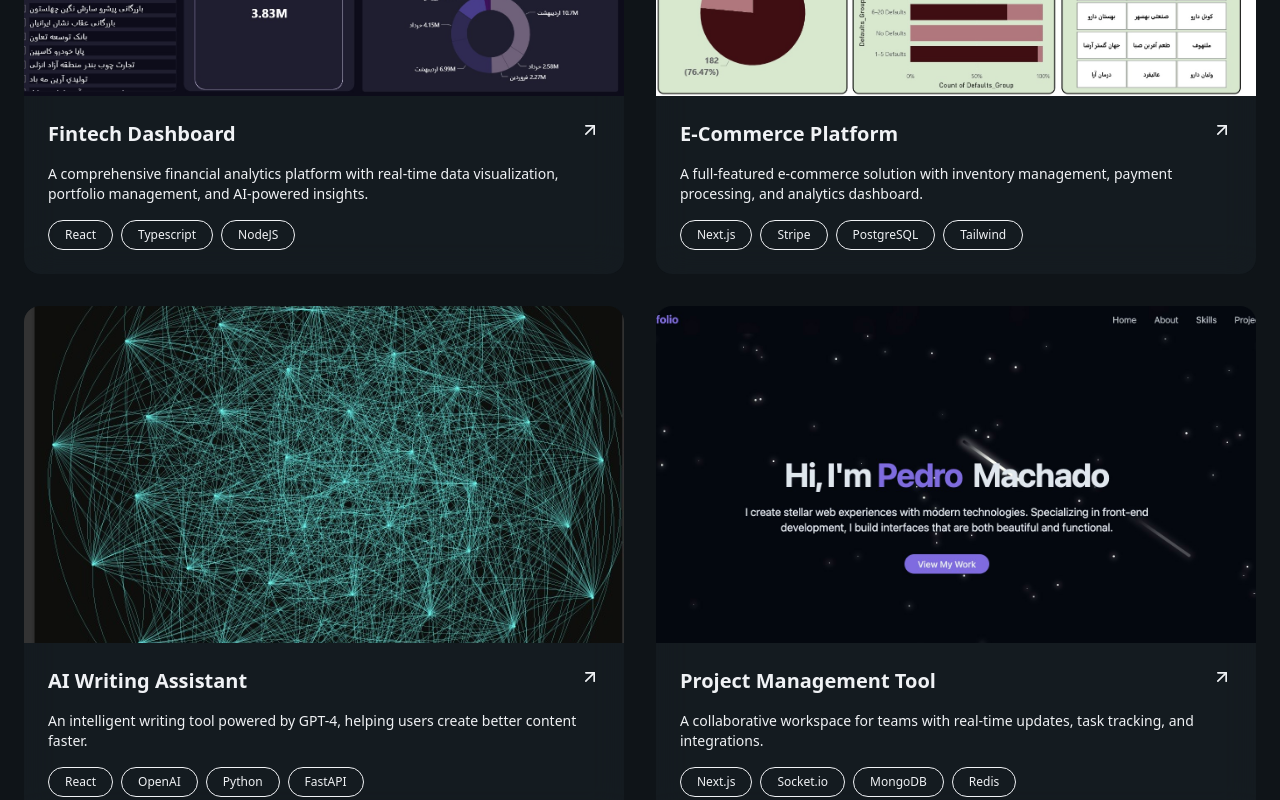
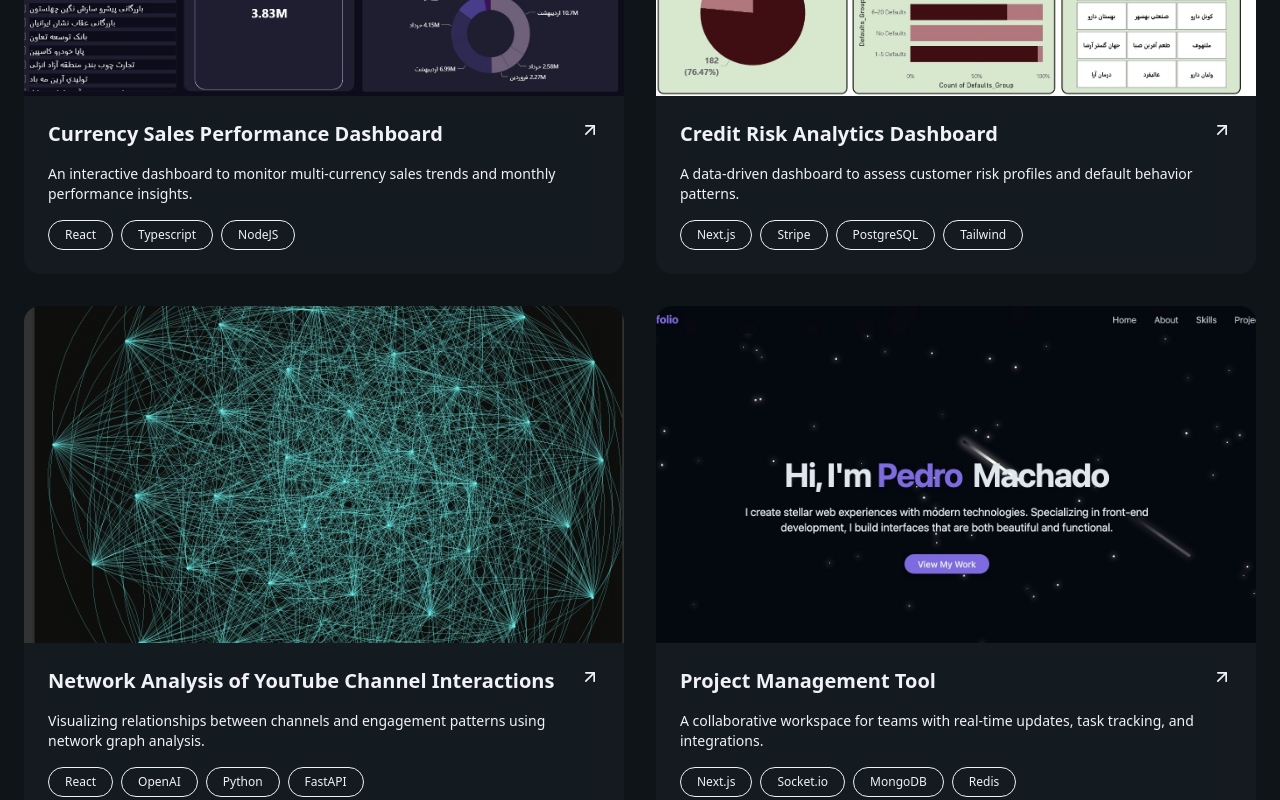
Before and after one commit to esdeki/portfolio, a React (Vite) app: page / in a window 1280 px wide. Shown: the part 2720-3520 px from the top of the page. Built offline with nearby package versions, Linux system fonts and the light colour scheme.

Commit message:
update images

```diff
--- a/src/sections/Projects.jsx
+++ b/src/sections/Projects.jsx
@@ -3,27 +3,27 @@ import { ArrowUpRight, Github } from "lucide-react";
 import { AnimatedBorderButton } from "@/components/AnimatedBorderButton";
 const projects = [
   {
-    title: "Fintech Dashboard",
+    title: "Currency Sales Performance Dashboard",
     description:
-      "A comprehensive financial analytics platform with real-time data visualization, portfolio management, and AI-powered insights.",
+      "An interactive dashboard to monitor multi-currency sales trends and monthly performance insights.",
     image: "/Project/p1.jpg",
     tags: ["React", "Typescript", "NodeJS"],
     link: "#",
     github: "#",
   },
   {
-    title: "E-Commerce Platform",
+    title: "Credit Risk Analytics Dashboard",
     description:
-      "A full-featured e-commerce solution with inventory management, payment processing, and analytics dashboard.",
+      "A data-driven dashboard to assess customer risk profiles and default behavior patterns.",
     image: "/Project/p2.jpg",
     tags: ["Next.js", "Stripe", "PostgreSQL", "Tailwind"],
     link: "#",
     github: "#",
   },
   {
-    title: "AI Writing Assistant",
+    title: "Network Analysis of YouTube Channel Interactions",
     description:
-      "An intelligent writing tool powered by GPT-4, helping users create better content faster.",
+      "Visualizing relationships between channels and engagement patterns using network graph analysis.",
     image: "/Project/p3.jpg",
     tags: ["React", "OpenAI", "Python", "FastAPI"],
     link: "#",
```
